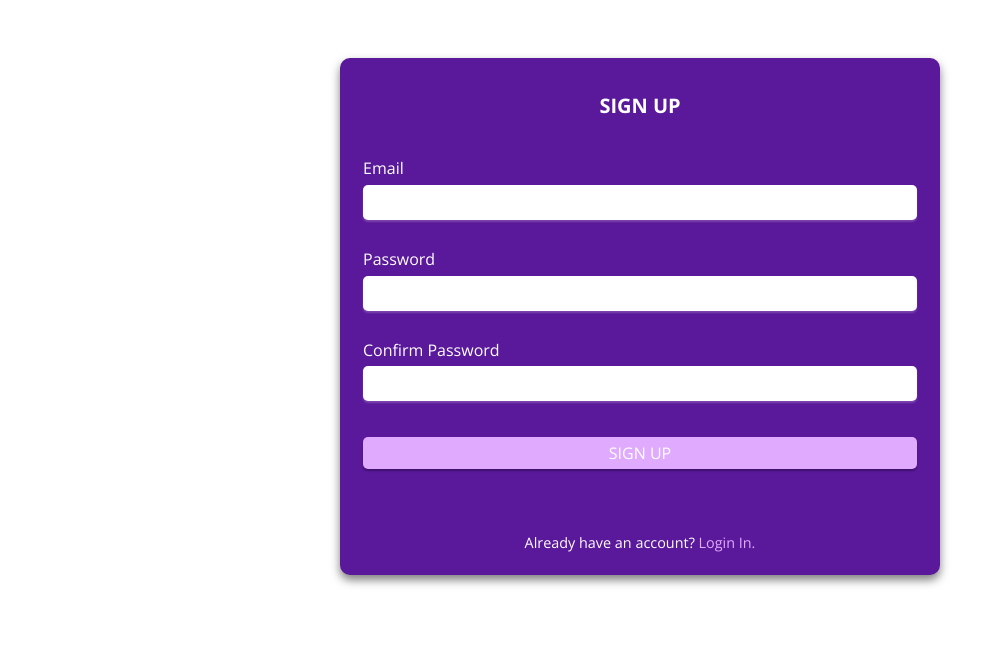
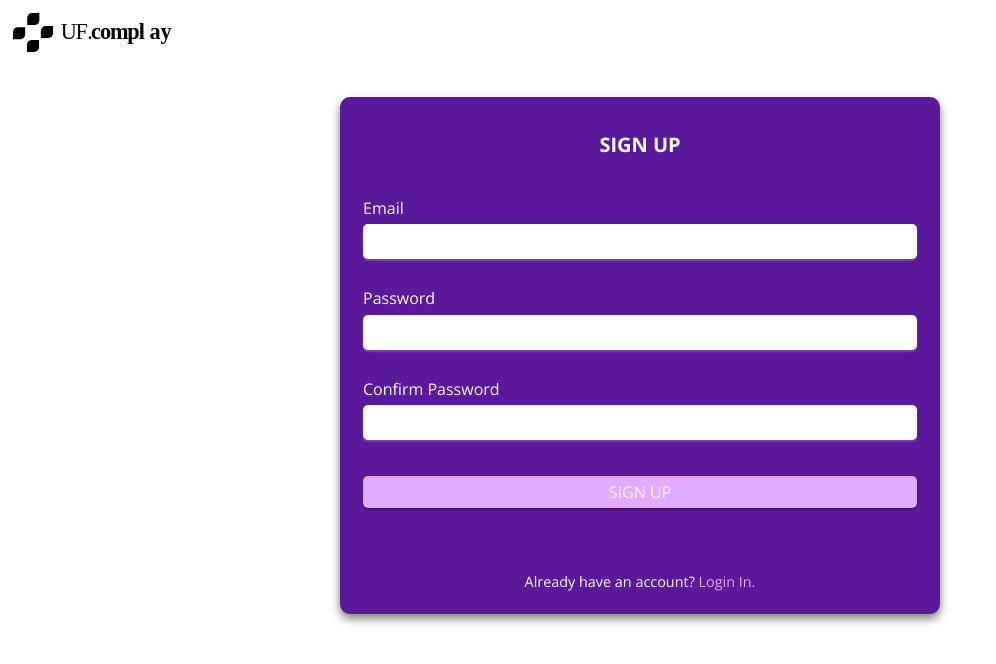
Before and after one commit to HDanielO/UFC_PROJECT, a plain HTML site: page sign-up.html in a window 1280 px wide. Shown: the whole page, without its empty margins (0-996 px from the left). Drawn offline with nearby package versions, Linux system fonts and the light colour scheme; the site is published under a folder, as on GitHub Pages, so addresses that start at the root find nothing.

Commit message:
Update sign-up.html

```diff
--- a/sign-up.html
+++ b/sign-up.html
@@ -11,7 +11,7 @@
 
   <header>
 
-    <img src="/images/UF COMPLAY.svg" class="logo" alt="">
+    <img src="images/UF COMPLAY.svg" class="logo" alt="">
 
   </header>
 
```
